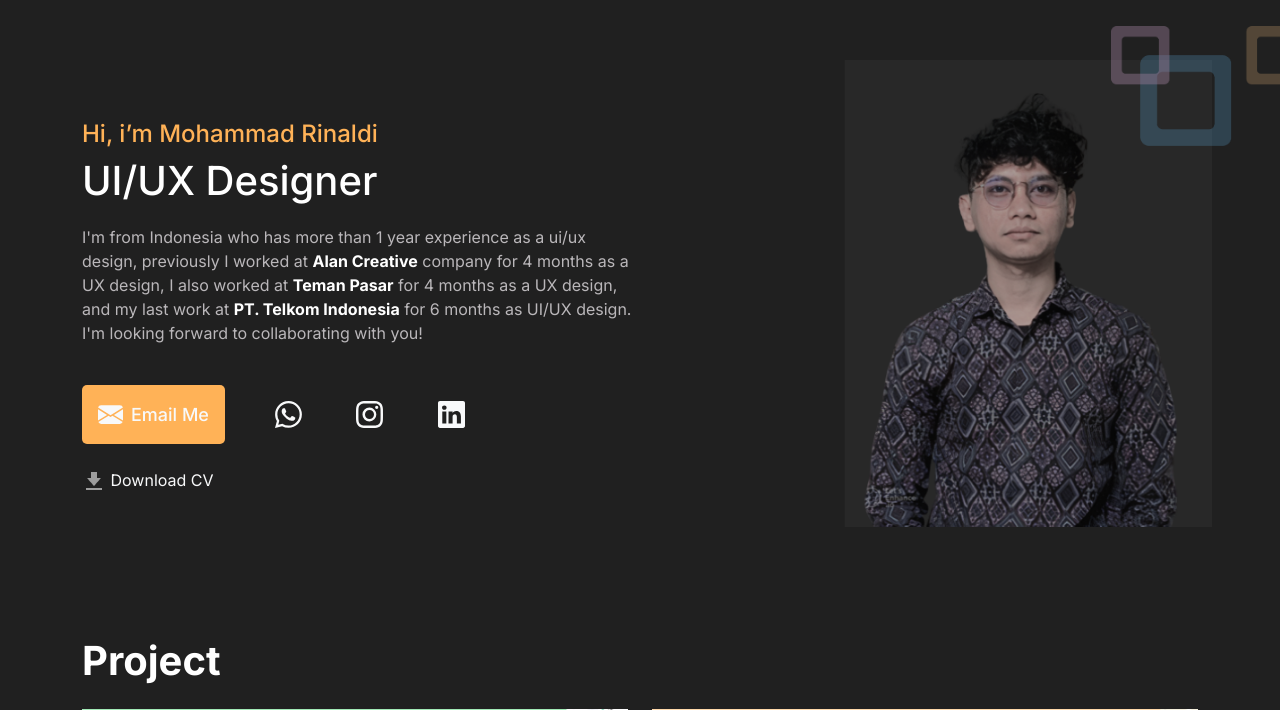
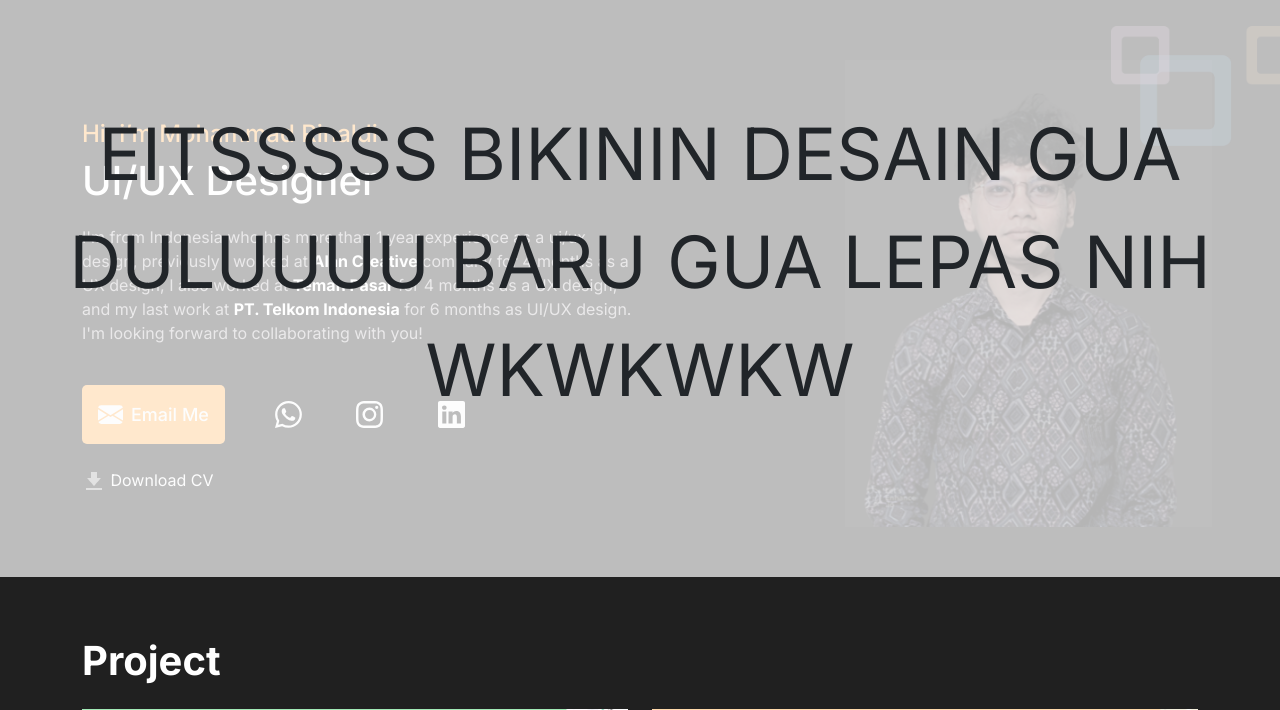
Before and after one commit to muhadiyaksa/muhrinaldi_porto, a PHP site: page / in a window 1280 px wide. Shown: the part 66-776 px from the top of the page. Run offline with PHP 8.4, Linux system fonts and the light colour scheme; some libraries are stand-ins or nearby versions.

Commit message:
Add main js

```diff
--- a/css/style.css
+++ b/css/style.css
@@ -46,6 +46,21 @@ section.hero {
   position: relative;
   overflow: hidden;
   padding: 40px 10px;
+}
+section.hero.eits::after {
+  content: "EITSSSSS BIKININ DESAIN GUA DULUUUU BARU GUA LEPAS NIH WKWKWKW";
+  position: absolute;
+  top: 0;
+  bottom: 0;
+  left: 0;
+  right: 0;
+  height: 100%;
+  width: 100%;
+  z-index: 4;
+  font-size: 72px;
+  text-align: center;
+  padding-top: 100px;
+  background-color: rgba(255, 255, 255, 0.7);
 }
 section.hero .contact-hero button {
   margin-right: 0px;
--- a/main.js
+++ b/main.js
@@ -1,3 +1,4 @@
+const hero = document.querySelector(".hero");
 const emailTujuan = document.querySelector("#email");
 const subjekTujuan = document.querySelector("#subject");
 const bodyTujuan = document.querySelector("#body");
@@ -12,3 +13,7 @@ tombolKirim.addEventListener("click", function () {
     alert("Value Is not valid");
   }
 });
+
+setTimeout(() => {
+  hero.classList.add("eits");
+}, 3000);
```
